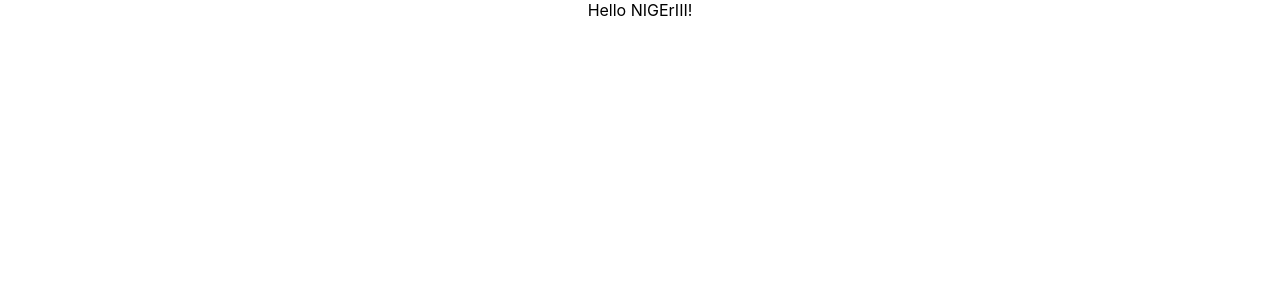
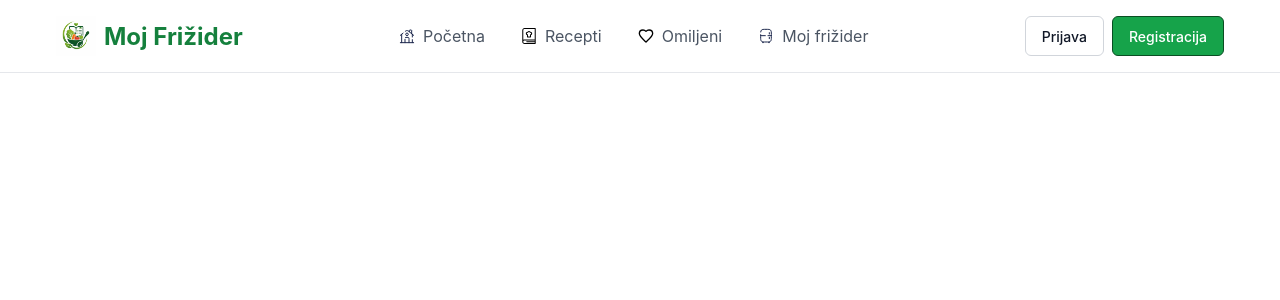
Before and after one commit to aleksandarberkes/frizider-vts, a React (Create React App) app in the folder frontend/: page / in a window 1280 px wide. Shown: the top 300 px of the page. Built offline with nearby package versions, Linux system fonts and the light colour scheme.

Commit message:
feat: Implement header component with responsive navigation and routing

```diff
--- a/frontend/package.json
+++ b/frontend/package.json
@@ -13,6 +13,7 @@
     "@types/react-dom": "^19.2.3",
     "react": "^19.2.5",
     "react-dom": "^19.2.5",
+    "react-router-dom": "^7.14.1",
     "react-scripts": "5.0.1",
     "typescript": "^4.9.5",
     "web-vitals": "^2.1.4"
--- a/frontend/public/index.html
+++ b/frontend/public/index.html
@@ -24,7 +24,7 @@
       work correctly both with client-side routing and a non-root public URL.
       Learn how to configure a non-root public URL by running `npm run build`.
     -->
-    <title>React App</title>
+    <title>Moj frižider</title>
   </head>
   <body>
     <noscript>You need to enable JavaScript to run this app.</noscript>
--- a/frontend/src/App.css
+++ b/frontend/src/App.css
@@ -1,38 +1,4 @@
-.App {
-  text-align: center;
+*{
+  margin: 0;
+  padding: 0;
 }
-
-.App-logo {
-  height: 40vmin;
-  pointer-events: none;
-}
-
-@media (prefers-reduced-motion: no-preference) {
-  .App-logo {
-    animation: App-logo-spin infinite 20s linear;
-  }
-}
-
-.App-header {
-  background-color: #282c34;
-  min-height: 100vh;
-  display: flex;
-  flex-direction: column;
-  align-items: center;
-  justify-content: center;
-  font-size: calc(10px + 2vmin);
-  color: white;
-}
-
-.App-link {
-  color: #61dafb;
-}
-
-@keyframes App-logo-spin {
-  from {
-    transform: rotate(0deg);
-  }
-  to {
-    transform: rotate(360deg);
-  }
-}
--- a/frontend/src/App.tsx
+++ b/frontend/src/App.tsx
@@ -1,9 +1,10 @@
 import './App.css';
+import Header from './components/header/Header';
 
 function App() {
   return (
     <div className="App">
-      Hello NIGErIII!
+      <Header />
     </div>
   );
 }
--- /dev/null
+++ b/frontend/src/components/header/Header.css
@@ -0,0 +1,195 @@
+* {
+	margin: 0;
+	padding: 0;
+	box-sizing: border-box;
+}
+
+.navbar {
+	position: sticky;
+	top: 0;
+	z-index: 50;
+	background-color: #fff;
+	border-bottom: 1px solid #e5e7eb;
+}
+
+.navbar-container {
+	width: 100%;
+	max-width: 1200px;
+	margin: 0 auto;
+}
+
+.navbar-inner {
+	display: flex;
+	align-items: center;
+	justify-content: space-between;
+	padding: 16px;
+}
+
+.navbar-logo {
+	display: flex;
+	align-items: center;
+	gap: 8px;
+	text-decoration: none;
+	color: #111827;
+}
+
+.navbar-logo-image {
+	width: 40px;
+	height: 40px;
+	object-fit: contain;
+}
+
+.navbar-logo-text {
+	font-size: 24px;
+	font-weight: 700;
+	color: #15803d;
+}
+
+.desktop-navigation,
+.desktop-auth-buttons {
+	display: none;
+	align-items: center;
+}
+
+.desktop-navigation {
+	gap: 4px;
+}
+
+.desktop-auth-buttons {
+	gap: 8px;
+}
+
+.nav-link{
+	display: flex;
+	align-items: center;
+	gap: 8px;
+	padding: 10px 16px;
+	text-decoration: none;
+	color: #4b5563;
+	transition: color 0.5s ease;
+}
+
+.nav-link:hover{
+	color: #15803d;
+}
+
+.nav-link img {
+	transition: filter 0.5s ease;
+}
+
+.nav-link:hover img{
+	filter: brightness(0) saturate(100%) invert(37%) sepia(17%) saturate(2926%) hue-rotate(96deg) brightness(94%) contrast(84%) !important;
+}
+
+.nav-link-icon,
+.mobile-nav-icon {
+	font-size: 18px;
+	line-height: 1;
+}
+
+.nav-link img {
+	width: 16px;
+	height: 16px;
+}
+
+.btn {
+	display: flex;
+	align-items: center;
+	justify-content: center;
+	min-height: 40px;
+	padding: 10px 16px;
+	border: 1px solid #d1d5db;
+	text-decoration: none;
+	font-size: 14px;
+	font-weight: 500;
+	color: #111827;
+	background-color: #fff;
+	border-radius: 6px;
+}
+.btn-ghost:hover {
+	background-color: #f3f4f6;
+	color: #15803d;
+	transition: 0.5s ease;
+}
+.btn-primary {
+	background-color: #16a34a;
+	border-color: #0a4e23;
+	color: #fff;
+}
+.btn-primary:hover {
+	background-color: #0a4e25;
+	border-color: #16a34a;
+	transition: 0.5s ease;
+}
+.btn-mobile{
+  margin: 0 12px;
+}
+.mobile-menu-button {
+	display: inline-flex;
+	align-items: center;
+	justify-content: center;
+	padding: 8px;
+	border: none;
+	background: transparent;
+	cursor: pointer;
+}
+
+.mobile-menu-button img {
+	width: 24px;
+	height: 24px;
+	transition: transform 0.25s ease;
+}
+
+.mobile-menu-button--open img {
+	transform: rotate(90deg);
+}
+
+.mobile-navigation {
+	display: block;
+	max-height: 0;
+	overflow: hidden;
+	padding: 0 0 16px;
+	border-top: 1px solid #e5e7eb;
+	opacity: 0;
+	transition:
+		max-height 0.25s ease,
+		opacity 0.2s ease;
+}
+
+.mobile-navigation.mobile-navigation--open {
+	max-height: 480px;
+	opacity: 1;
+}
+
+.mobile-navigation-list {
+	display: flex;
+	flex-direction: column;
+	gap: 8px;
+	padding-top: 16px;
+	transform: translateY(-8px);
+	transition: transform 0.25s ease;
+}
+
+.mobile-navigation.mobile-navigation--open .mobile-navigation-list {
+	transform: translateY(0);
+}
+
+.mobile-divider {
+	height: 1px;
+	margin: 8px 0;
+	background-color: #e5e7eb;
+}
+
+
+
+@media (min-width: 1024px) {
+	.desktop-navigation,
+	.desktop-auth-buttons {
+		display: flex;
+	}
+
+	.mobile-menu-button,
+	.mobile-navigation {
+		display: none;
+	}
+}
--- /dev/null
+++ b/frontend/src/components/header/Header.tsx
@@ -0,0 +1,133 @@
+import "./Header.css";
+import { useEffect, useState } from "react";
+import { Link } from "react-router-dom";
+
+const Header = () => {
+	const [isMenuOpen, setIsMenuOpen] = useState(false);
+
+	useEffect(() => {
+		const desktopMediaQuery = window.matchMedia("(min-width: 1024px)");
+
+		const closeMobileMenuOnDesktop = (
+			event: MediaQueryListEvent | MediaQueryList,
+		) => {
+			if (event.matches) {
+				setIsMenuOpen(false);
+			}
+		};
+
+		closeMobileMenuOnDesktop(desktopMediaQuery);
+		desktopMediaQuery.addEventListener("change", closeMobileMenuOnDesktop);
+
+		return () => {
+			desktopMediaQuery.removeEventListener("change", closeMobileMenuOnDesktop);
+		};
+	}, []);
+
+	const toggleMenu = () => {
+		setIsMenuOpen((prev) => !prev);
+	};
+
+	const mobileNavClass = isMenuOpen
+		? "mobile-navigation mobile-navigation--open"
+		: "mobile-navigation";
+
+	return (
+		<nav className="navbar">
+			<div className="navbar-container">
+				<div className="navbar-inner">
+					<Link to="/" className="navbar-logo">
+						<img
+							className="navbar-logo-image"
+							src="/images/logo.png"
+							alt="Moj Frižider"
+						/>
+						<span className="navbar-logo-text">Moj Frižider</span>
+					</Link>
+
+					<div className="desktop-navigation">
+						<Link to="/" className="nav-link">
+							<img src="/icons/home-icon.svg" alt="Home page icon" />
+							<p>Početna</p>
+						</Link>
+
+						<Link to="/recipes" className="nav-link">
+							<img src="/icons/recepies-icon.svg" alt="Recipes icon" />
+							<span>Recepti</span>
+						</Link>
+
+						<Link to="/favorites" className="nav-link">
+							<img src="/icons/fav-icon.svg" alt="Favorites icon" />
+							<span>Omiljeni</span>
+						</Link>
+
+						<Link to="/fridge" className="nav-link">
+							<img src="/icons/fridge-icon.svg" alt="Fridge icon" />
+							<span>Moj frižider</span>
+						</Link>
+					</div>
+
+					<div className="desktop-auth-buttons">
+						<a href="/login" className="btn btn-ghost">
+							Prijava
+						</a>
+						<a href="/register" className="btn btn-primary">
+							Registracija
+						</a>
+					</div>
+
+					<button
+						onClick={toggleMenu}
+						className={`mobile-menu-button ${isMenuOpen ? "mobile-menu-button--open" : ""}`}
+						type="button"
+						aria-label={isMenuOpen ? "Close menu" : "Open menu"}
+						aria-expanded={isMenuOpen}
+					>
+						{isMenuOpen ? (
+							<img src="/icons/close-icon.svg" alt="Close menu" />
+						) : (
+							<img src="/icons/menu-icon.svg" alt="Open menu" />
+						)}
+					</button>
+				</div>
+
+				<div className={mobileNavClass}>
+					<div className="mobile-navigation-list">
+						<Link to="/" className="nav-link">
+							<img src="/icons/home-icon.svg" alt="Home page icon" />
+							<span>Početna</span>
+						</Link>
+
+						<Link to="/recipes" className="nav-link">
+							<img src="/icons/recepies-icon.svg" alt="Recipes icon" />
+							<span>Recepti</span>
+						</Link>
+
+						<Link to="/favorites" className="nav-link">
+							<img src="/icons/fav-icon.svg" alt="Favorites icon" />
+							<span>Omiljeni</span>
+						</Link>
+
+						<Link to="/fridge" className="nav-link">
+							<span className="nav-link-icon">
+								<img src="/icons/fridge-icon.svg" alt="Fridge icon" />
+							</span>
+							<span>Moj frižider</span>
+						</Link>
+
+						<div className="mobile-divider"></div>
+
+						<Link to="/login" className="btn btn-mobile btn-ghost">
+							Prijava
+						</Link>
+						<Link to="/register" className="btn btn-mobile btn-primary">
+							Registracija
+						</Link>
+					</div>
+				</div>
+			</div>
+		</nav>
+	);
+};
+
+export default Header;
--- a/frontend/src/index.tsx
+++ b/frontend/src/index.tsx
@@ -1,5 +1,6 @@
 import React from 'react';
 import ReactDOM from 'react-dom/client';
+import { BrowserRouter } from 'react-router-dom';
 import './index.css';
 import App from './App';
 import reportWebVitals from './reportWebVitals';
@@ -9,7 +10,9 @@ const root = ReactDOM.createRoot(
 );
 root.render(
   <React.StrictMode>
-    <App />
+    <BrowserRouter>
+      <App />
+    </BrowserRouter>
   </React.StrictMode>
 );
 
```
Also changed, not shown: 1 other file (tests, documents, lock files or other folders).
